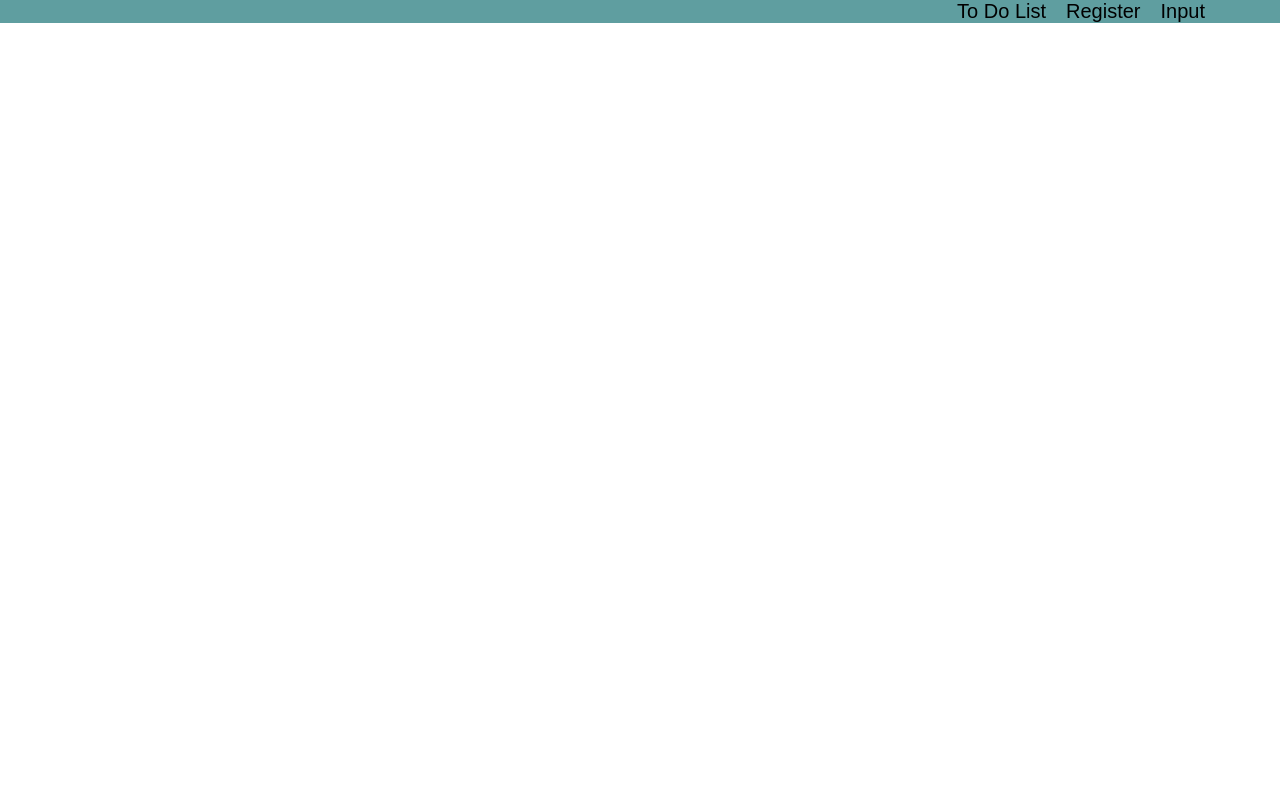
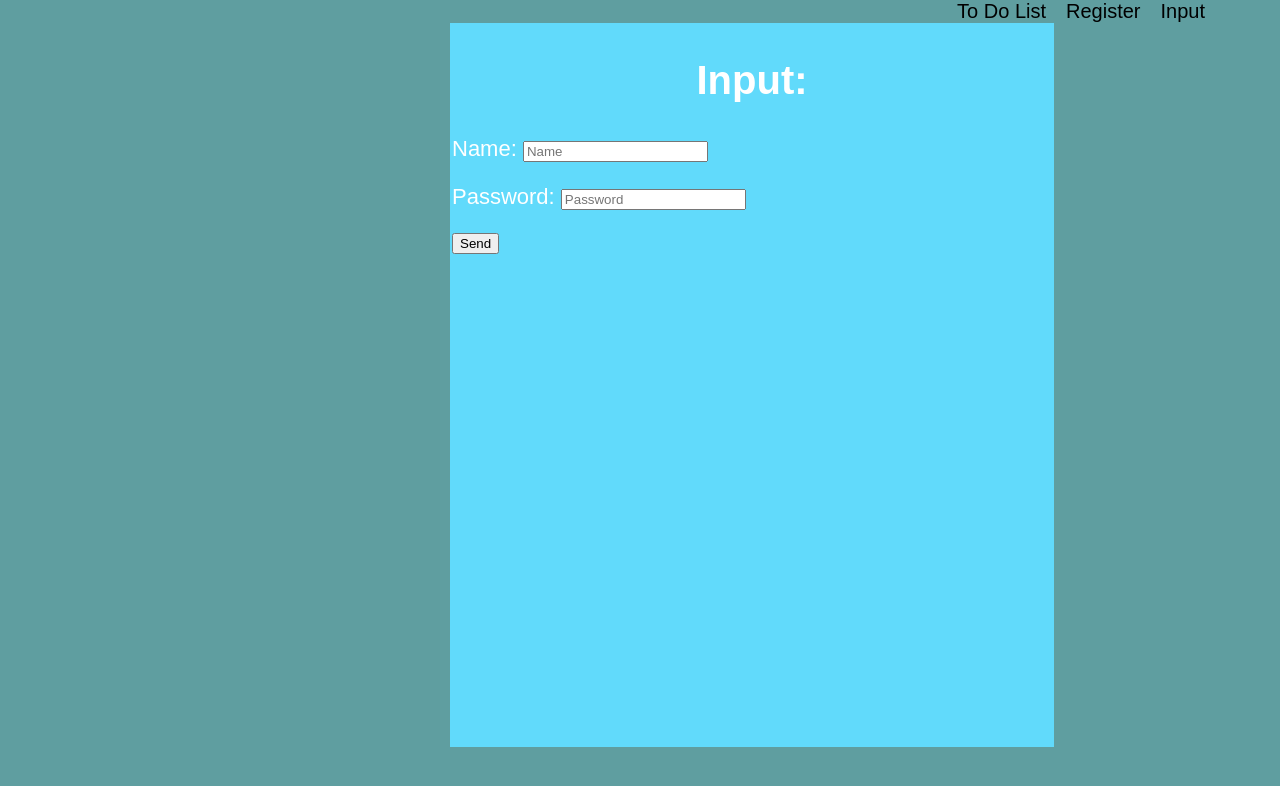
Before and after one commit to LeraPetrovich/to-do, a React (Create React App) app: page /input in a window 1280 px wide. Shown: the top 786 px of the page. Built offline with nearby package versions, Linux system fonts and the light colour scheme.

Commit message:
feat: inputs

```diff
--- a/src/App.css
+++ b/src/App.css
@@ -55,6 +55,37 @@
     transform: rotate(360deg);
   }
 }
+body{
+  background-color: cadetblue;
+}
 .Find{
-  margin-top: px;
+  margin-top: 50px;
 }
+.form{
+  width: 600px;
+  height: 720px;
+  border: 2px solid #61dafb;
+  margin-left: 450px;
+  background-color: #61dafb;
+}
+.Register-text{
+  text-align: center;
+  color: white;
+  font-size: 40px;
+  font-family: Arial, Helvetica, sans-serif;
+}
+#username{
+  margin-top: ;
+  margin-left: -40px;
+  width:400px;
+  padding: 15px;
+  border-radius:10px;
+  width:100%;
+}
+
+p
+{
+  font-size: 22px;
+  font-family: Arial, Helvetica, sans-serif;
+  color: white;
+}
--- a/src/App.js
+++ b/src/App.js
@@ -1,6 +1,7 @@
 import { BrowserRouter as Router, Routes, Route } from "react-router-dom";
 import Input from "./Pages/input";
 import Home from "./Pages/Home";
+import Register from "./Pages/Register";
 import Navbar from "./Navbar";
 import "./App.css";
 function App() {
@@ -11,7 +12,7 @@ function App() {
       </div>
       <Routes>
         <Route path="/input" element={<Input />} />
-
+        <Route path="/register" element={<Register />} />
         <Route path="/" element={<Home />} />
       </Routes>
     </Router>
--- a/src/Navbar.js
+++ b/src/Navbar.js
@@ -11,7 +11,7 @@ const Navbar = () => {
         <NavLink className="nav-link" to="/register">
           Register
         </NavLink>
-        <NavLink className="nav-link" to="/todo">
+        <NavLink className="nav-link" to="/input">
           Input
         </NavLink>
       </div>
--- /dev/null
+++ b/src/Pages/Register.js
@@ -0,0 +1,71 @@
+import "../App.css";
+import React, { Component } from "react";
+import { connect } from "react-redux";
+class Register extends Component {
+    addTrack() {
+        this.props.onAddTrack(this.trackInput.value);
+        console.log("Add track", this.trackInput.value);
+        this.trackInput.value = "";
+      }
+      render(){
+        console.log(this.props.tracks);
+  return (
+    <body>
+      <div className="form">
+        <h2 className="Register-text">Register user:</h2>
+        <form style={{ marginLeft: "50px", marginTop: "100px" }}>
+          <p className="Name">
+            Name: <input type="text"
+            ref={(input) => {
+                this.trackInput = input;
+              }}
+              placeholder="Name"
+            />
+          </p>
+          <p className="Name">
+            Email:{" "}
+            <input type="text"
+            ref={(input) => {
+                this.trackInput = input;
+              }}
+              placeholder="Email"
+            />
+          </p>
+          <p className="Name">
+            Password: <input type="text"
+            ref={(input) => {
+                this.trackInput = input;
+              }}
+              placeholder="Password"/>
+          </p>
+          <p>
+            Repeat password:{" "}
+            <input type="text"
+            ref={(input) => {
+                this.trackInput = input;
+              }}
+              placeholder="Repet password"/>
+          </p>
+
+          <button  onClick={this.addTrack.bind(this)}>Send</button>
+        </form>
+      </div>
+    </body>
+  );
+      }
+}
+export default connect(
+  (state) => ({
+    tracks: state.tracks,
+  }),
+  (dispatch) => ({
+    onAddTrack: (trackName) => {
+      const payload = {
+        id: Date.now().toString(),
+        name: trackName,
+      };
+
+      dispatch({ type: "ADD_TRACK", payload });
+    },
+  })
+)(Register);
--- a/src/Pages/input.js
+++ b/src/Pages/input.js
@@ -1 +1,55 @@
-export default function Input () {}
+import React, { Component } from "react";
+import "../App.css";
+import { connect } from "react-redux";
+class Input extends Component {
+    addTrack (){
+        this.props.onAddTrack(this.trackInput.value);
+        console.log("Add track", this.trackInput.value);
+        this.trackInput.value = "";
+      }
+      render() {
+        console.log(this.props.tracks);
+  return (
+    <div className="form">
+      <h2 className="Register-text">Input:</h2>
+      <div className="forms">
+        <form className="form-name">
+          <p>
+            Name: <input type="text"
+             ref={(input) => {
+                this.trackInput = input;
+              }}
+              placeholder="Name"
+            />
+          </p>
+          <p>
+            Password: <input type="text"
+             ref={(input) => {
+              this.trackInput = input;
+            }}
+            placeholder="Password"
+            />
+          </p>
+
+          <button  onClick={this.addTrack.bind(this)}>Send</button>
+        </form>
+      </div>
+    </div>
+  );
+      }
+}
+export default connect(
+  (state) => ({
+    tracks: state.tracks,
+  }),
+  (dispatch) => ({
+    onAddTrack: (trackName) => {
+      const payload = {
+        id: Date.now().toString(),
+        name: trackName,
+      };
+
+      dispatch({ type: "ADD_TRACK", payload });
+    },
+  })
+)(Input);
```
Also changed, not shown: src/Pages/registration.js (deleted, +0 -106 lines).
